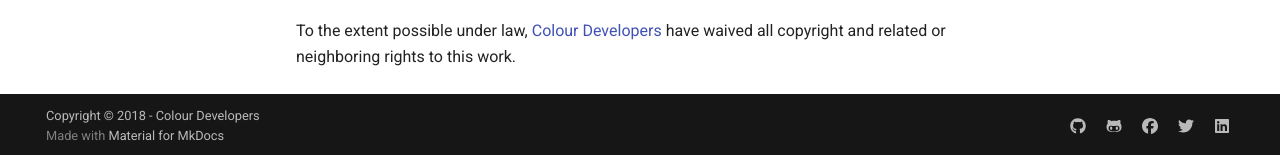
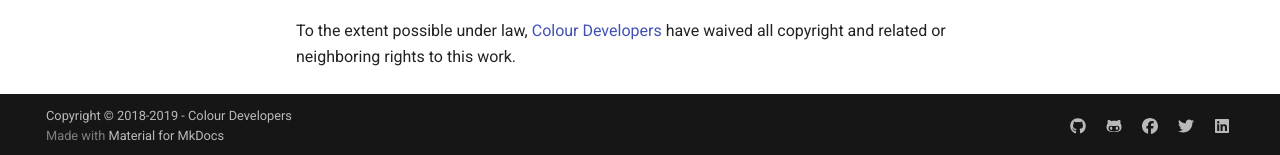
Before and after one commit to colour-science/awesome-colour, an MkDocs documentation site: the page built from docs/index.md, in a window 1280 px wide and 900 px high, scrolled down 4571 px. Shown: the part 742-897 px from the top of the window. Built offline with MkDocs 1.6.1 and Material for MkDocs 9.7.7, drawn with Linux system fonts in a browser that asks for light colours; comment, search, counter and statistics services are not loaded; old or Windows-style settings are respelled for this version of MkDocs.

Commit message:
Update copyright statements.

```diff
--- a/mkdocs.yml
+++ b/mkdocs.yml
@@ -9,7 +9,7 @@ repo_name: 'colour-science/awesome-colour'
 repo_url: 'https://github.com/colour-science/awesome-colour'
 
 # Copyright
-copyright: 'Copyright &copy; 2018 - <a href="mailto:colour-science@googlegroups.com">Colour Developers</a>'
+copyright: 'Copyright &copy; 2018-2019 - <a href="mailto:colour-science@googlegroups.com">Colour Developers</a>'
 
 # Content
 pages:
```
